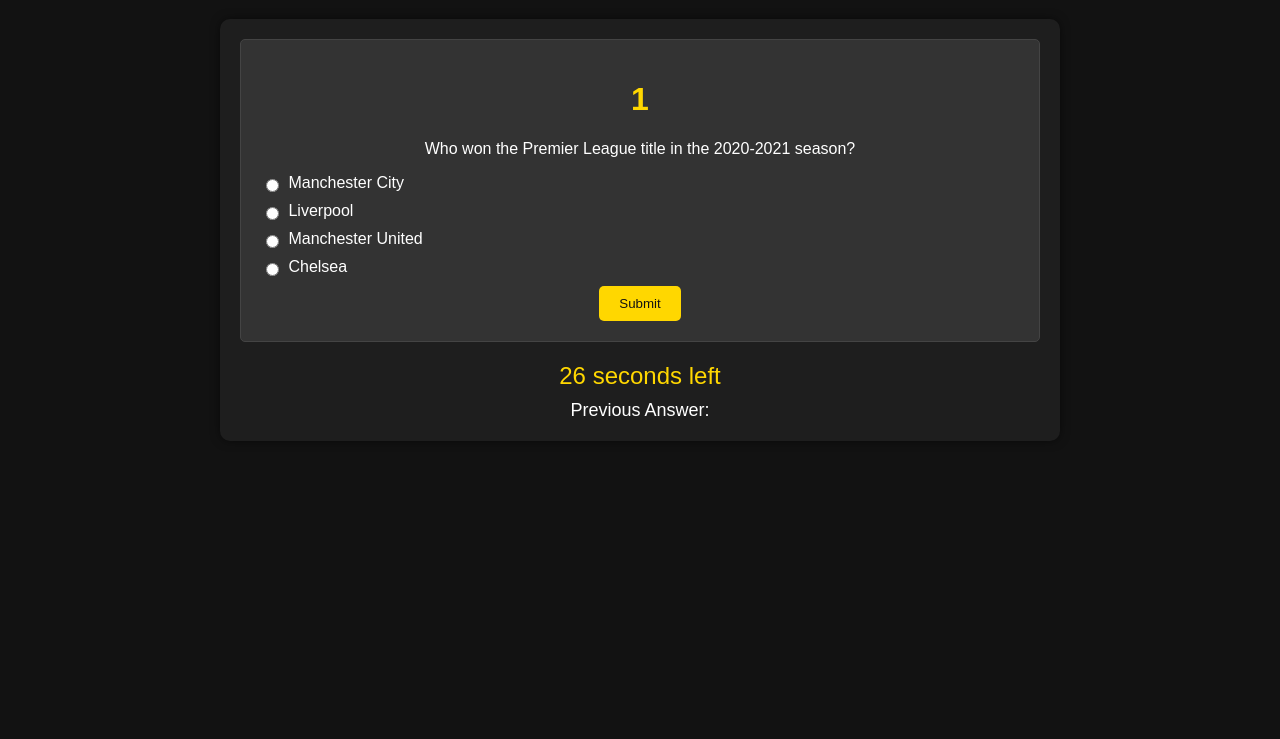
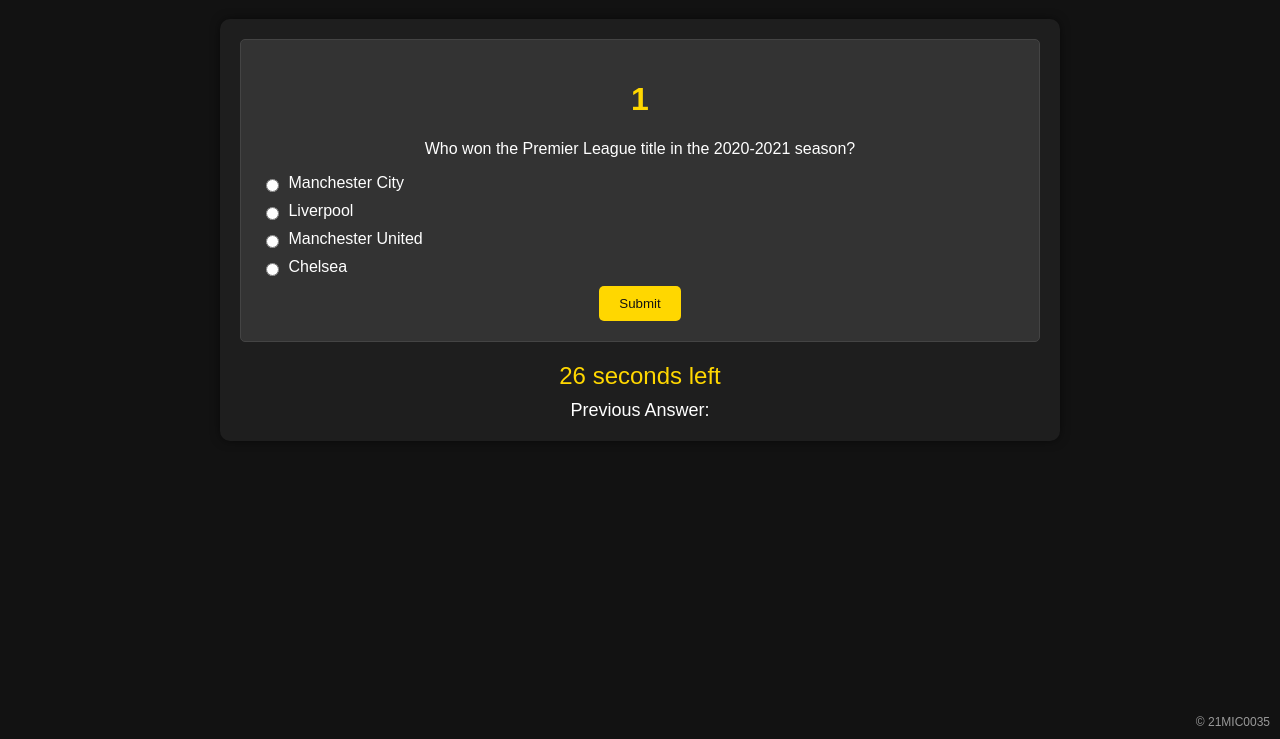
Before and after one commit to Madridista-Naveen/prem-quiz, a plain HTML site: page index.html in a window 1280 px wide. Shown: the part 61-800 px from the top of the page. Drawn offline with Linux system fonts and the light colour scheme.

Commit message:
final commit

```diff
--- a/index.html
+++ b/index.html
@@ -1,11 +1,13 @@
 <!DOCTYPE html>
 <html lang="en">
+
 <head>
     <meta charset="UTF-8">
     <meta name="viewport" content="width=device-width, initial-scale=1.0">
     <title>Document</title>
     <link rel="stylesheet" href="styles.css">
 </head>
+
 <body>
     <h1> Premier League </h1>
     <div class="quiz-container">
@@ -14,18 +16,18 @@
             <p id="question-text"></p>
             <form id="quiz-form">
                 <label>
-                    <input type="radio" name="answer" >
+                    <input type="radio" name="answer">
                 </label>
                 <label>
-                    <input type="radio" name="answer" >
+                    <input type="radio" name="answer">
                 </label>
                 <label>
-                    <input type="radio" name="answer" >
+                    <input type="radio" name="answer">
                 </label>
                 <label>
-                    <input type="radio" name="answer" >
+                    <input type="radio" name="answer">
                 </label>
-                <input type="submit"  name="submit" value="submit">
+                <input type="submit" name="submit" value="submit">
             </form>
 
         </div>
@@ -36,5 +38,9 @@
             Previous Answer: <span id="time-taken"></span>
         </div>
         <script src="index.js"></script>
+        <!-- Place this HTML at the bottom of your body -->
+<div class="copyright">&copy; 21MIC0035 </div>
+
 </body>
+
 </html>
--- a/styles.css
+++ b/styles.css
@@ -107,3 +107,11 @@
 .total-time-container p {
     margin: 5px 0;
 }
+
+.copyright {
+    position: fixed;
+    bottom: 10px;
+    right: 10px;
+    font-size: 12px;
+    color: #999;
+}
```
